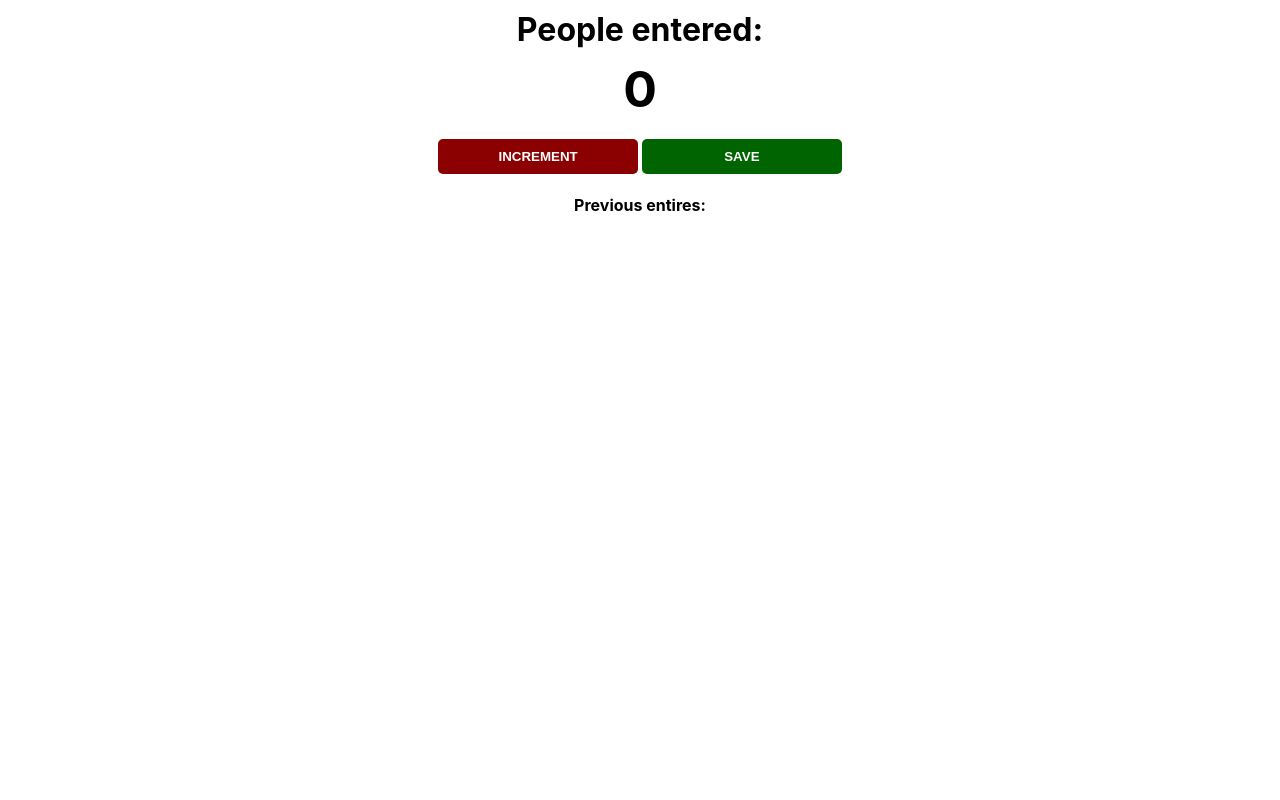
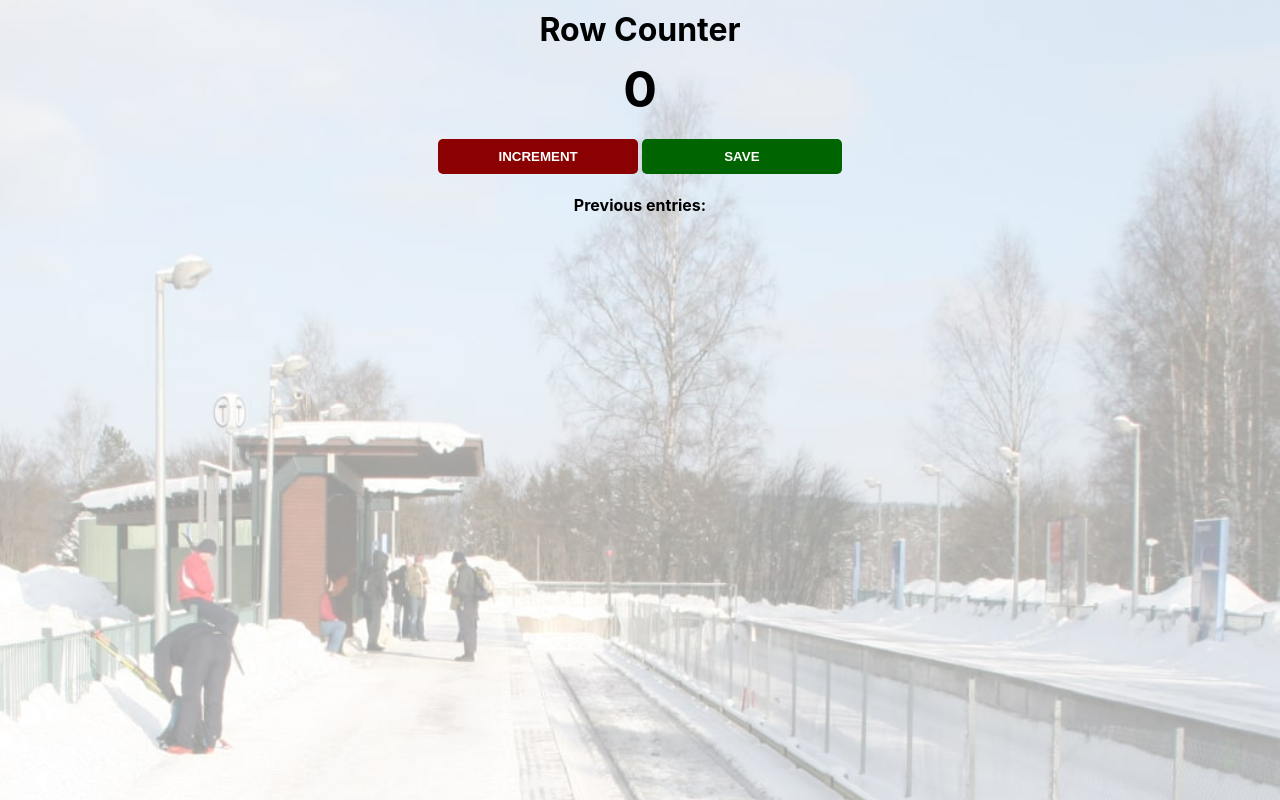
Before and after one commit to musty4real2/passengercounterapp, a plain HTML site: page index.html in a window 1280 px wide. Drawn offline with Linux system fonts and the light colour scheme.

Commit message:
background addition

```diff
--- a/index.html
+++ b/index.html
@@ -7,11 +7,19 @@
     <title>Passenger counter App</title>
 </head>
 <body>
-            <h1>People entered:</h1>
+            <!-- <h1>People entered:</h1>
             <h2 id="count-el">0</h2>
             <button id="increment-btn" onclick="increment()">INCREMENT</button>
             <button id="save-btn" onclick="save()">SAVE</button>
-            <p id="save-el">Previous entires: </p>
+            <p id="save-el">Previous entires: </p> -->
+
+            <div class="container">
+                <h1>Row Counter</h1>
+                <h2 id="count-el">0</h2>
+                <button id="increment-btn" onclick="increment()">INCREMENT</button>
+                <button id="save-btn" onclick="save()">SAVE</button>
+                <p id="save-el">Previous entries: </p>
+            </div>
 
     <script src="script.js"></script>
 </body>
```
Also changed, not shown: station.jpg (added).
